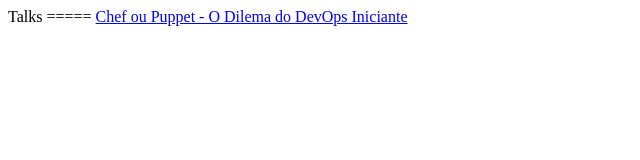
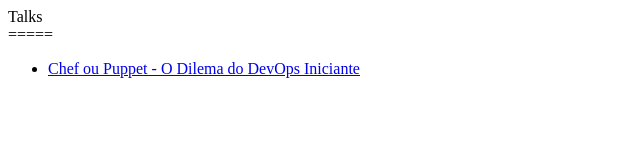
Before and after one commit to danielnc/talks, a plain HTML site: page index.html in a window 1280 px wide. Shown: the whole page, without its empty margins (0-640 px from the left). Drawn offline with Linux system fonts and the light colour scheme.

Commit message:
Formatting and adding real link

```diff
--- a/index.html
+++ b/index.html
@@ -1,4 +1,5 @@
-Talks
+Talks<br/>
 =====
-
-<a href="http://danielnc.github.io/talks/devday_2003">Chef ou Puppet - O Dilema do DevOps Iniciante</a>
+<ul>
+  <li><a href="http://danielnc.github.io/talks/devday_2013">Chef ou Puppet - O Dilema do DevOps Iniciante</a> </li>
+</ul>
```
